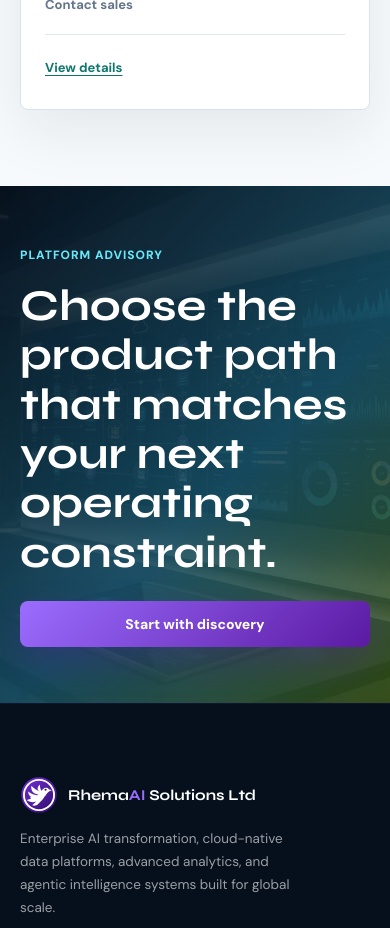
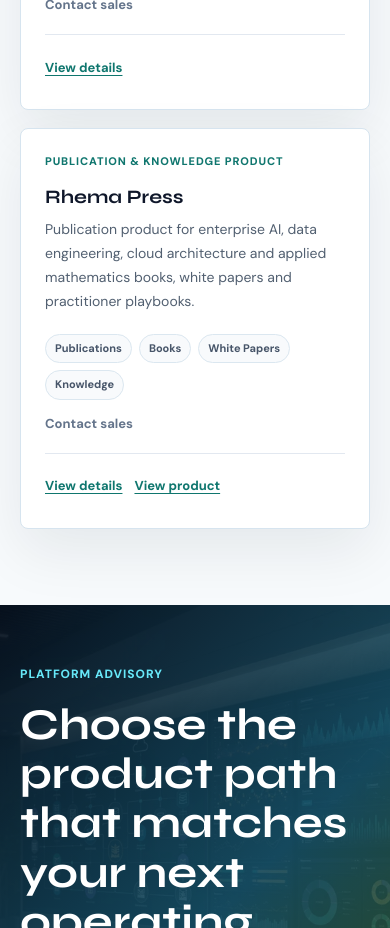
Before and after one commit to phunkie24/rhemaai, a React (Vite) app in the folder client/: page /products in a window 390 px wide. Shown: the part 9940-10868 px from the top of the page. Built offline with nearby package versions, Linux system fonts and the light colour scheme; no server answers.

Commit message:
Fix responsive page layouts

```diff
--- a/client/src/pages/ProductsPage.jsx
+++ b/client/src/pages/ProductsPage.jsx
@@ -27,6 +27,7 @@
   features,
   featured = false,
   aliases = [],
+  productUrl,
 }) {
   return {
     _id: `seed-${id}`,
@@ -39,6 +40,7 @@
     tags,
     featured,
     aliases,
+    productUrl,
     pricing: { label: 'Contact sales' },
   }
 }
@@ -350,6 +352,22 @@
       'Bespoke corporate training and certification tracks',
     ],
   }),
+  catalogueProduct({
+    id: 'rhema-press',
+    slug: 'rhema-press',
+    name: 'Rhema Press',
+    kicker: 'Publication & Knowledge Product',
+    summary: 'Publication product for enterprise AI, data engineering, cloud architecture and applied mathematics books, white papers and practitioner playbooks.',
+    tags: ['Publications', 'Books', 'White Papers', 'Knowledge'],
+    features: [
+      'Enterprise AI, data and cloud publication catalogue',
+      'Books, white papers and practitioner playbooks',
+      'Research-backed implementation guidance for leaders and builders',
+      'Publication workflows connected to RhemaAI advisory and training',
+    ],
+    aliases: ['rhemaai-press', 'publications'],
+    productUrl: '/publications',
+  }),
 ]
 
 const METRICS = [
@@ -373,8 +391,8 @@
     <div className={styles.page}>
       <PageSEO
         title="Enterprise AI & Data Platform Products | RhemaAI Solutions Ltd"
-        description="RhemaAI Platform products for agentic AI, RAG, NLP, XAI, optimisation, BI, data engineering, streaming, MLOps, cloud, security, quantitative research, edge AI and technical training."
-        keywords="enterprise AI platform Nigeria, RAG platform, MLOps SaaS, cloud landing zone Azure, AI operations software, data engineering platform Africa, quantitative research platform"
+        description="RhemaAI Platform products for agentic AI, RAG, NLP, XAI, optimisation, BI, data engineering, streaming, MLOps, cloud, security, quantitative research, edge AI, technical training and publications."
+        keywords="enterprise AI platform Nigeria, RAG platform, MLOps SaaS, cloud landing zone Azure, AI operations software, data engineering platform Africa, quantitative research platform, enterprise AI publications"
       />
 
       <section className={`${styles.hero} ${styles.productHero}`}>
```
